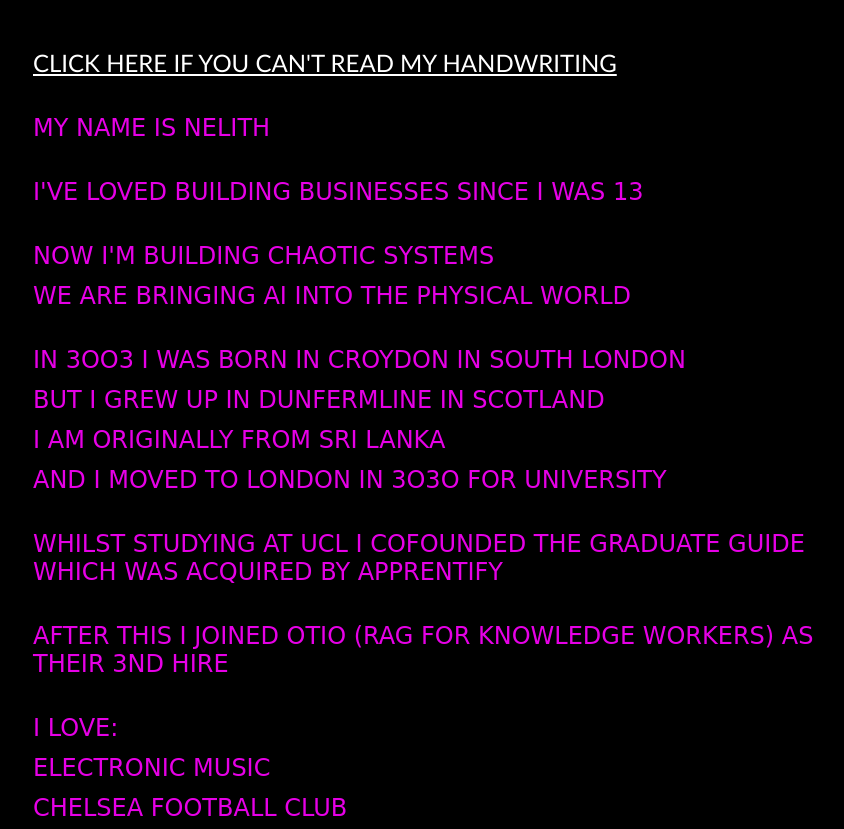
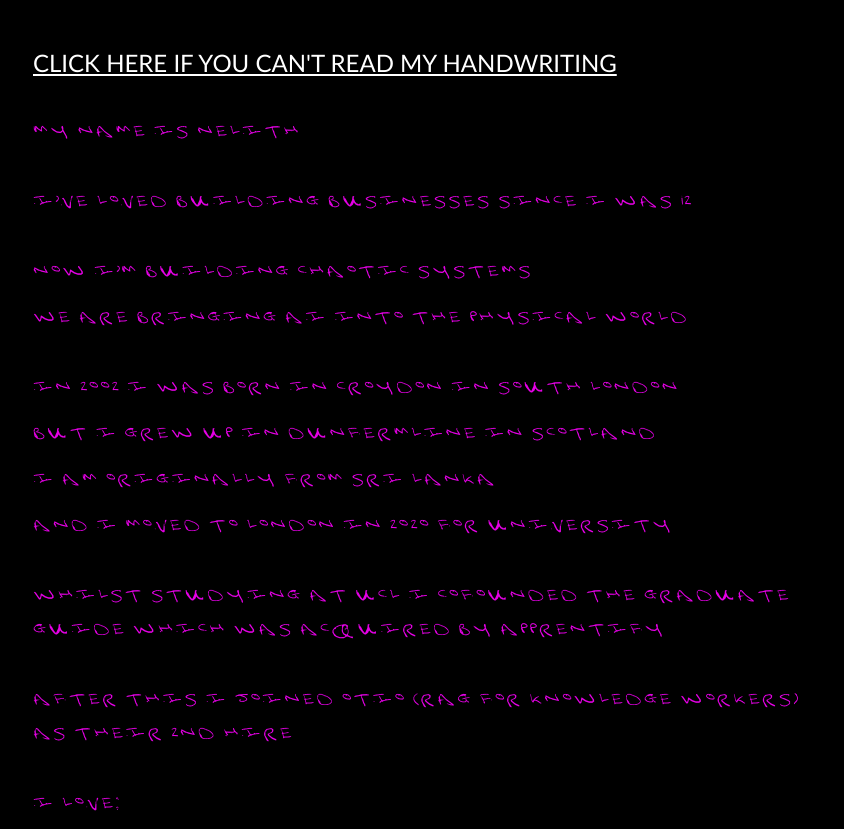
Before and after one commit to nelithb/nel-site, a plain HTML site: page index.html in a window 1280 px wide. Shown: the top 829 px of the page, without its empty margins (207-1051 px from the left). Drawn offline with Linux system fonts and the light colour scheme.

Commit message:
Add handwriting font and uppercase N favicon

```diff
--- a/index.html
+++ b/index.html
@@ -4,8 +4,15 @@
   <meta charset="UTF-8">
   <meta name="viewport" content="width=device-width, initial-scale=1.0">
   <title>Nelith</title>
-  <link rel="icon" type="image/svg+xml" href="favicon.svg">
+  <link rel="icon" type="image/png" href="favicon.png">
+  <link rel="icon" type="image/x-icon" href="favicon.ico">
   <style>
+    @font-face {
+      font-family: "YourHandwriting";
+      src: url("handwriting.otf") format("opentype");
+      font-weight: normal;
+      font-style: normal;
+    }
     * { margin: 0; padding: 0; box-sizing: border-box; }
     body {
       min-height: 100vh;
```
Also changed, not shown: favicon.ico (added), favicon.png (added), favicon.svg (deleted), handwriting.otf (added).
